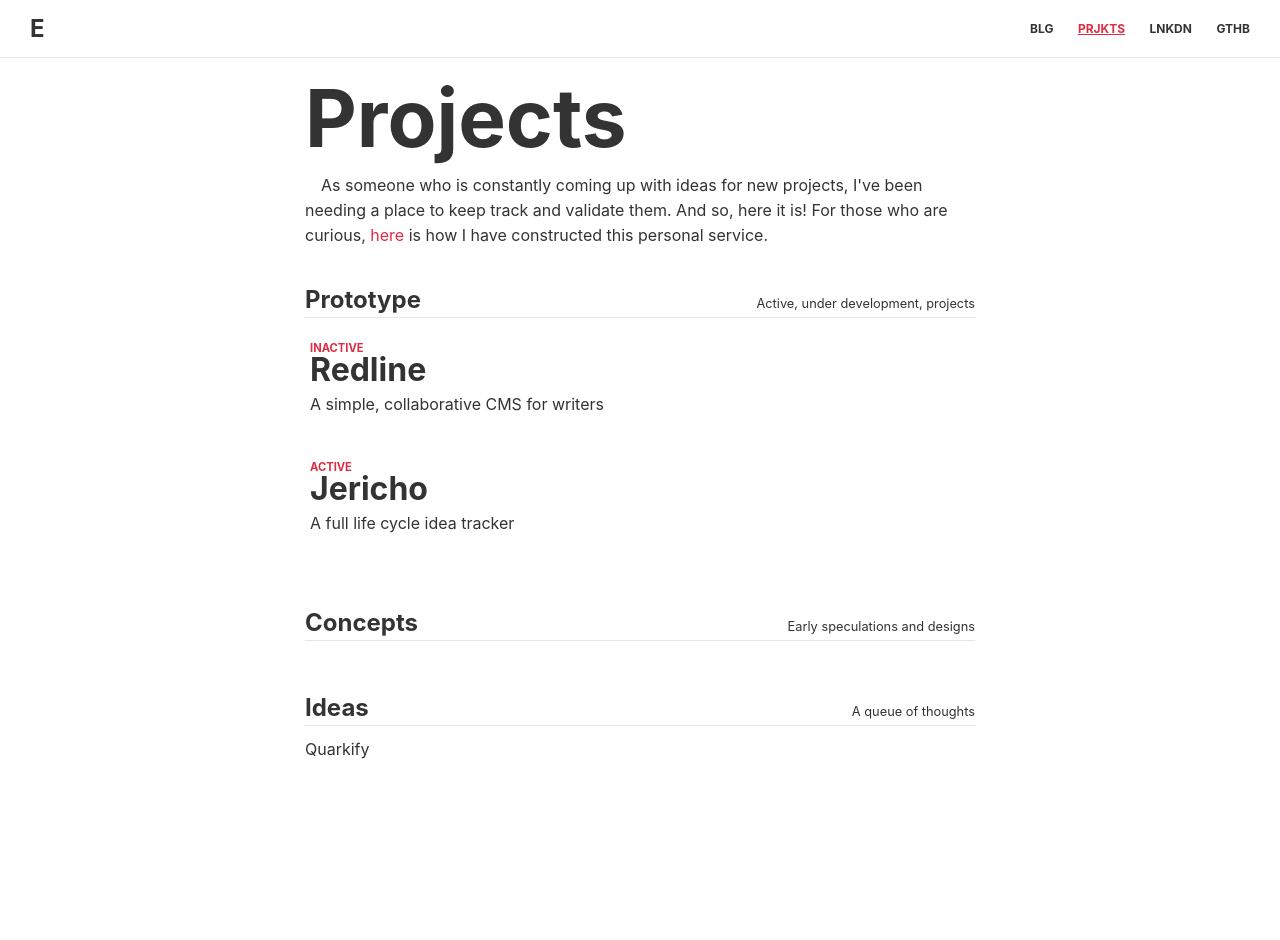
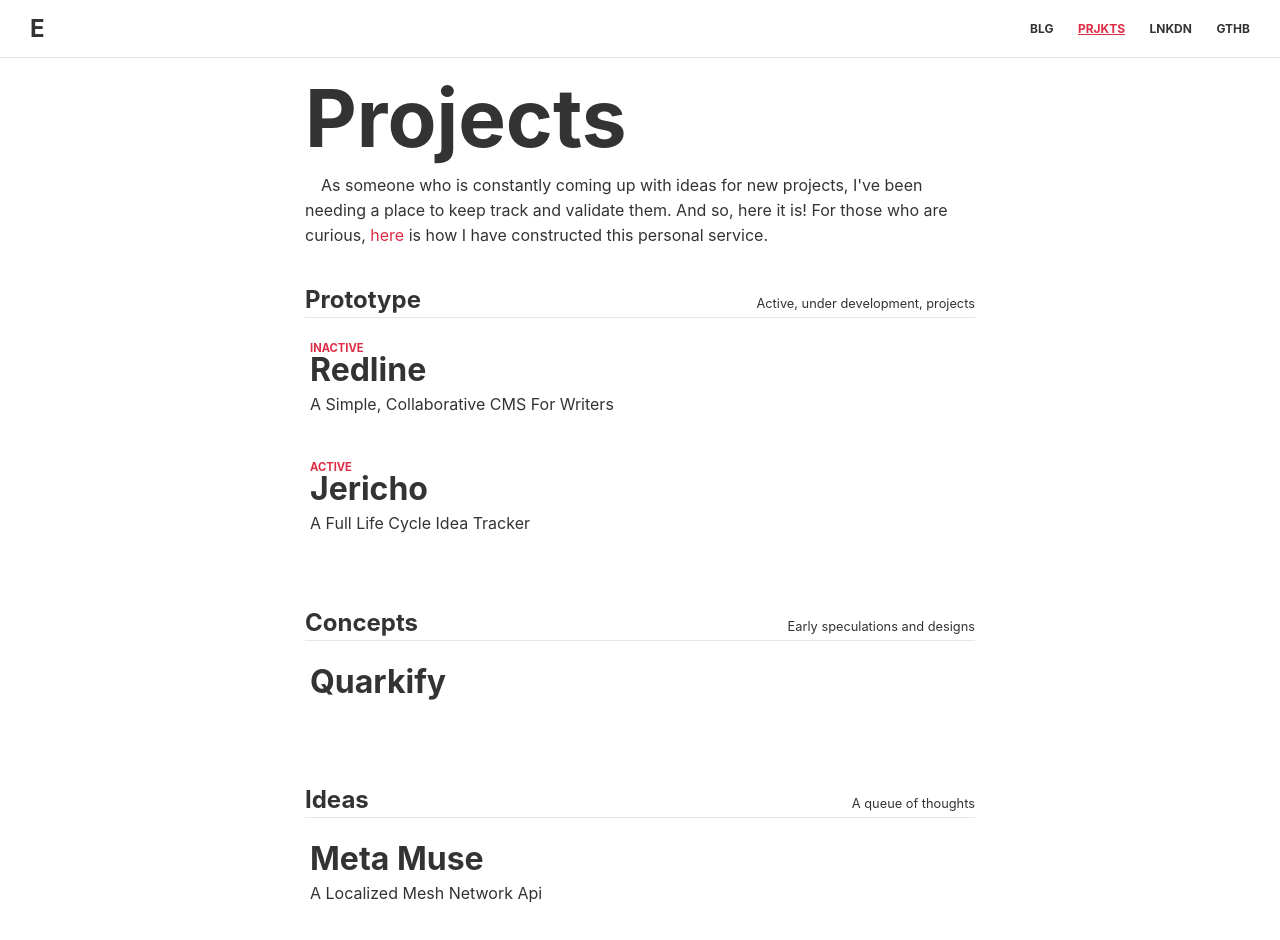
Before and after one commit to EstefanHu/portfolio, a Next.js app: page /prjkts in a window 1280 px wide. Shown: the top 940 px of the page. Before the commit the page ends 847 px from the top, so only its background shows below. Built offline with nearby package versions, Linux system fonts and the light colour scheme.

Commit message:
Added page styles

```diff
--- a/src/app/prjkts/(projects)/page.tsx
+++ b/src/app/prjkts/(projects)/page.tsx
@@ -3,22 +3,28 @@ import styles from './projects.module.scss';
 
 const PROTOTYPES = [
   {
-    name: 'Redline',
+    name: 'redline',
     status: 'inactive',
     description: 'A simple, collaborative CMS for writers',
   },
   {
-    name: 'Jericho',
+    name: 'jericho',
     status: 'active',
     description: 'A full life cycle idea tracker',
   },
 ];
 
+const CONCEPTS = [
+  {
+    name: 'quarkify',
+    description: '',
+  },
+];
+
 const IDEAS = [
   {
-    name: 'Quarkify',
-    url: 'https://www.quarkify.ai',
-    description: '',
+    name: 'meta muse',
+    description: 'A localized mesh network api',
   },
 ];
 
@@ -64,6 +70,17 @@ export default function Prjkts() {
 
           <p>Early speculations and designs</p>
         </div>
+
+        {CONCEPTS.map(({ name, description }) => {
+          return (
+            <Link key={name} href={`/prjkts/concepts?name=${name}`}>
+              <div className={styles.card}>
+                <h3>{name}</h3>
+                <p>{description}</p>
+              </div>
+            </Link>
+          );
+        })}
       </section>
 
       <section className={styles.section}>
@@ -73,10 +90,11 @@ export default function Prjkts() {
           <p>A queue of thoughts</p>
         </div>
 
-        {IDEAS.map(({ name, url, description }) => {
+        {IDEAS.map(({ name, description }) => {
           return (
-            <div key={name} className={styles.idea}>
+            <div key={name} className={styles.card}>
               <h3>{name}</h3>
+              <p>{description}</p>
             </div>
           );
         })}
--- a/src/app/prjkts/(projects)/projects.module.scss
+++ b/src/app/prjkts/(projects)/projects.module.scss
@@ -52,6 +52,7 @@
     .card {
         margin-bottom: 30px;
         padding: 10px 5px;
+        text-transform: capitalize;
 
         h3 {
             font-size: 2rem;
```
